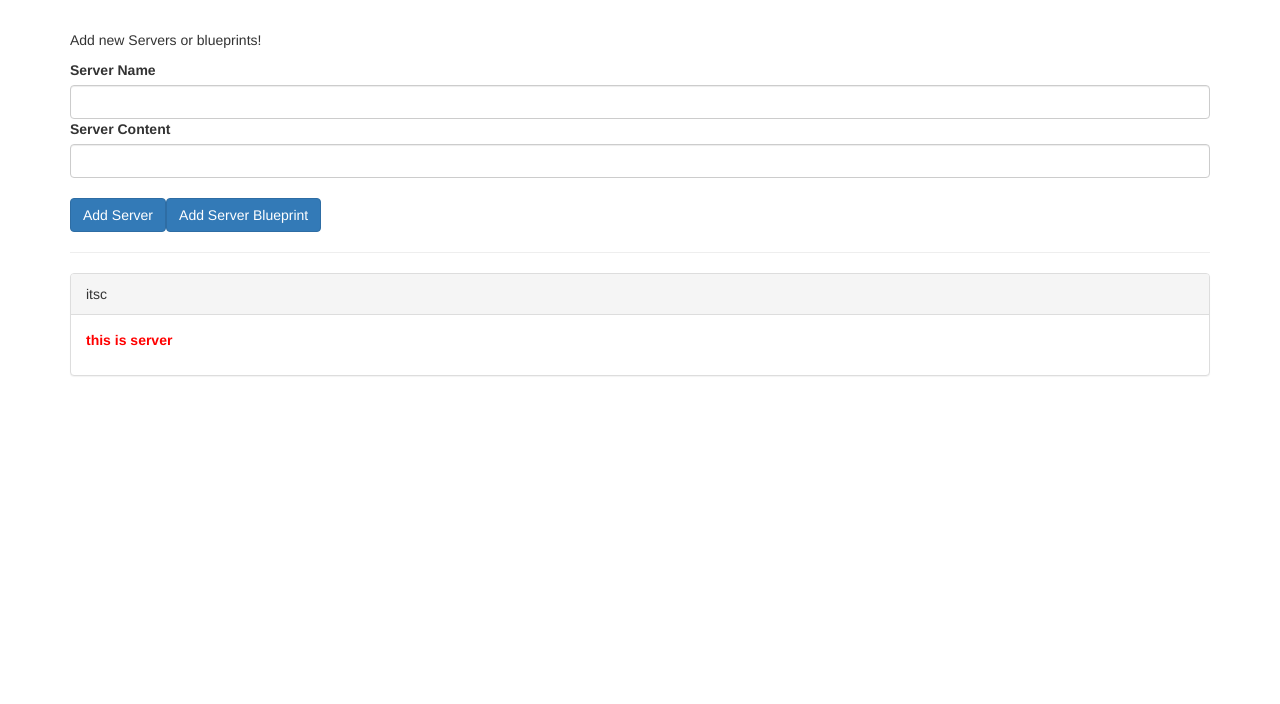
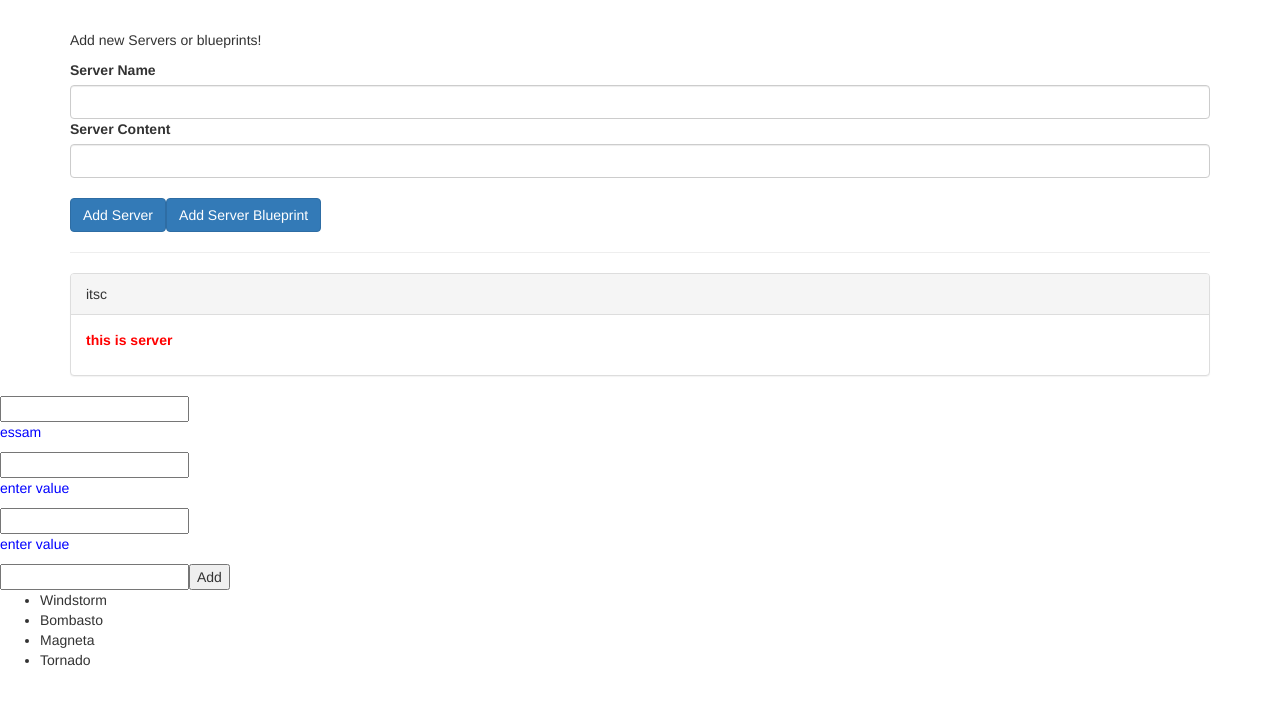
Before and after one commit to 3ssam/Angular7-App, an Angular app: page / in a window 1280 px wide. Shown: the top 704 px of the page. Built offline with nearby package versions, Linux system fonts and the light colour scheme.

Commit message:
using blur and keyup.enter

```diff
--- a/src/app/app.component.html
+++ b/src/app/app.component.html
@@ -13,3 +13,26 @@
     </div>
   </div>
 </div>
+
+
+  <input (keyup.enter)="onKey($event)">
+  <p>{{values}}</p>
+
+  <input #box (keyup.enter)="onEnter(box.value)">
+  <p>{{value}}</p>
+
+  <input #box1
+  (keyup.enter)="update(box1.value)"
+  (blur)="update(box1.value)">
+
+<p>{{value}}</p>
+
+
+
+  <input #newHero
+  (keyup.enter)="addHero(newHero.value)"
+  (blur)="addHero(newHero.value); newHero.value='' ">
+
+<button (click)="addHero(newHero.value)">Add</button>
+
+<ul><li *ngFor="let hero of heroes">{{hero}}</li></ul>
--- a/src/app/app.component.ts
+++ b/src/app/app.component.ts
@@ -22,4 +22,25 @@ export class AppComponent {
       content: serverData.serverContent
     });
   }
+
+// tslint:disable-next-line: member-ordering
+  values = 'essam';
+
+  onKey(event: any) { // without type info
+    this.values += event.target.value + ' | ';
+  }
+
+  heroes = ['Windstorm', 'Bombasto', 'Magneta', 'Tornado'];
+  addHero(newHero: string) {
+    if (newHero) {
+      this.heroes.push(newHero);
+    }
+  }
+
+  value = 'enter value';
+  onEnter(value: string) { this.value = value; }
+
+  update(value: string) { this.value = value; }
+
+
 }
```
